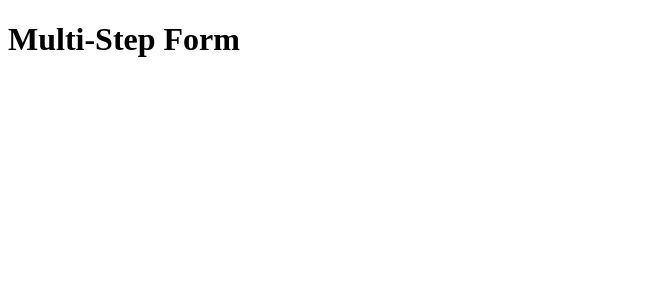
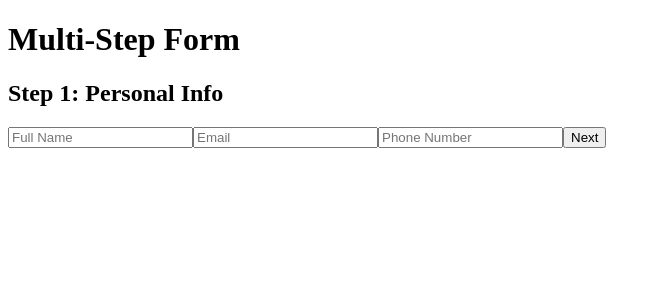
Before and after one commit to fguzman717/multi-step-form, a React (Create React App) app: page / in a window 1280 px wide. Shown: the top 300 px of the page, without its empty margins (0-661 px from the left). Built offline with nearby package versions, Linux system fonts and the light colour scheme; the HTML template or start-up script is replaced by a standard one.

Commit message:
Built Step1 component and fixed the errors relating to the missing root template src/index.html and the missing entry point src/index.js

```diff
--- /dev/null
+++ b/public/index.html
@@ -0,0 +1,15 @@
+<!DOCTYPE html>
+<html lang="en">
+  <head>
+    <meta charset="utf-8" />
+    <link rel="icon" href="%PUBLIC_URL%/favicon.ico" />
+    <meta name="viewport" content="width=device-width, initial-scale=1" />
+    <meta name="theme-color" content="#000000" />
+    <meta name="description" content="Multi-step form project" />
+    <title>Multi-Step Form</title>
+  </head>
+  <body>
+    <noscript>You need to enable JavaScript to run this app.</noscript>
+    <div id="root"></div>
+  </body>
+</html>
--- a/src/components/Step1.js
+++ b/src/components/Step1.js
@@ -1,3 +1,33 @@
-export default function Step1() {
-  console.log("Step1 Imported!");
+export default function Step1({ formData, setFormData, nextStep }) {
+  const handleChange = (event) => {
+    setFormData({ ...formData, [event.target.name]: event.target.value });
+  };
+
+  return (
+    <div className="form-step">
+      <h2>Step 1: Personal Info</h2>
+      <input
+        type="text"
+        name="name"
+        placeholder="Full Name"
+        value={formData.name}
+        onChange={handleChange}
+      />
+      <input
+        type="email"
+        name="email"
+        placeholder="Email"
+        value={formData.email}
+        onChange={handleChange}
+      />
+      <input
+        type="tel"
+        name="phone"
+        placeholder="Phone Number"
+        value={formData.phone}
+        onChange={handleChange}
+      />
+      <button onClick={nextStep}>Next</button>
+    </div>
+  );
 }
--- /dev/null
+++ b/src/index.js
@@ -0,0 +1,11 @@
+import React from "react";
+import ReactDOM from "react-dom/client";
+import "./index.css";
+import App from "./App";
+
+const root = ReactDOM.createRoot(document.getElementById("root"));
+root.render(
+  <React.StrictMode>
+    <App />
+  </React.StrictMode>
+);
```
